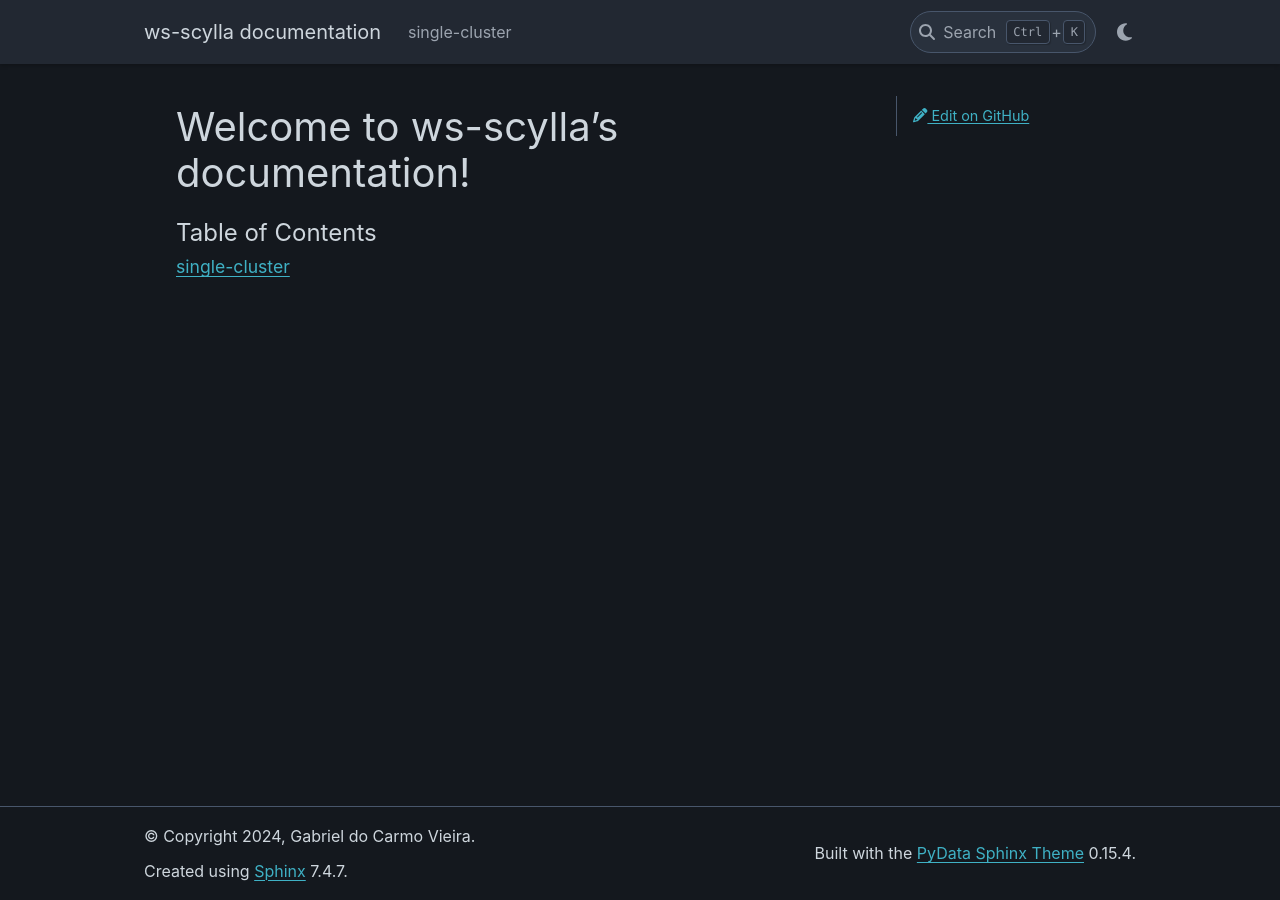
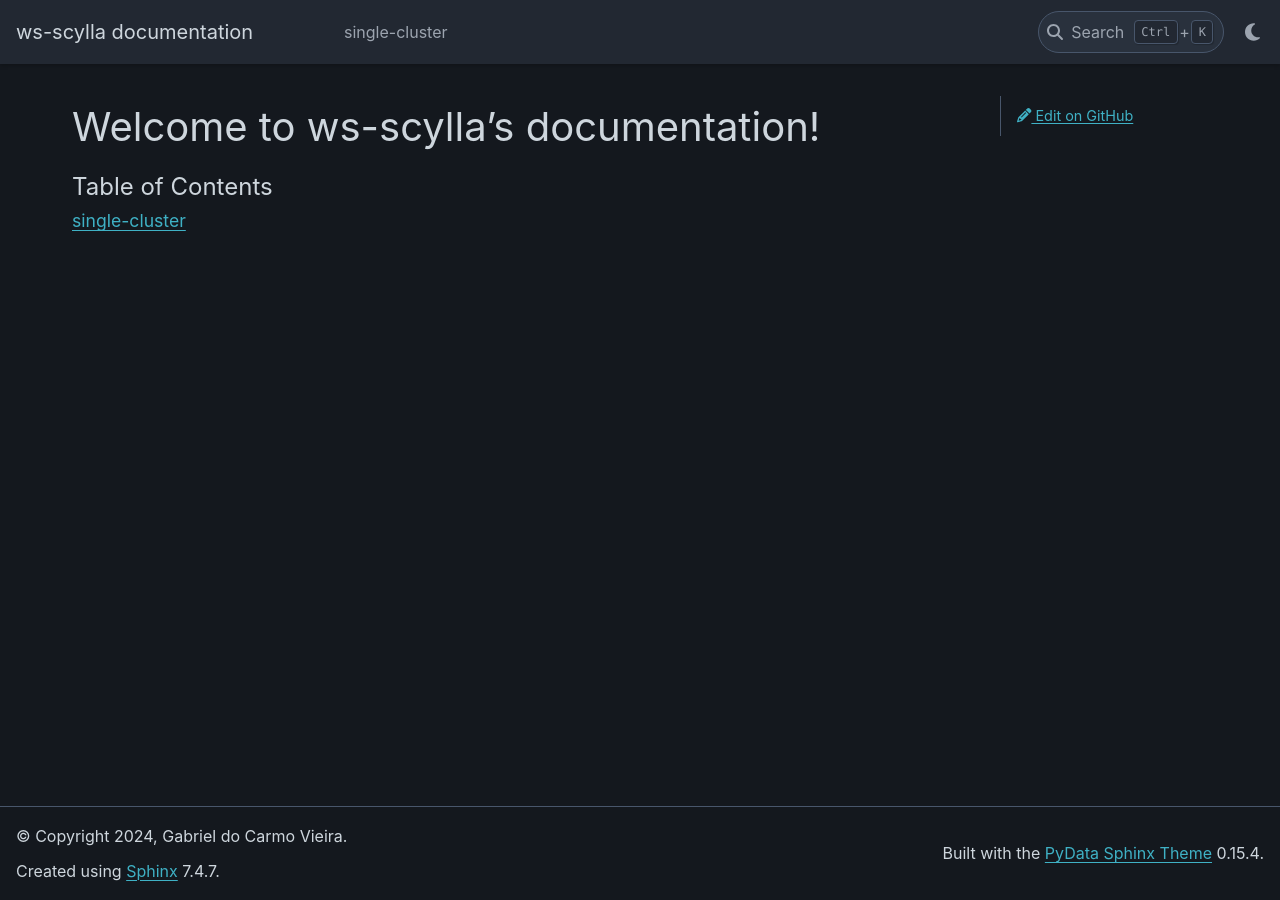
Before and after one commit to gvieira18/ws-scylla, a Sphinx documentation site: the page built from docs/source/index.rst, in a window 1280 px wide. Built offline with Sphinx 7.4.7 and the PyData theme 0.15.4, drawn with Linux system fonts in a browser that asks for light colours.

Commit message:
chore: remove custom css

```diff
--- a/docs/source/_static/styles/custom.css
+++ /dev/null
@@ -1,7 +0,0 @@
-.bd-main .bd-content .bd-article-container {
-    max-width: 80%; /* default is 60em */
-}
-
-.bd-page-width {
-    max-width: 80%; /* default is 88rem */
-}
--- a/docs/source/conf.py
+++ b/docs/source/conf.py
@@ -42,9 +42,6 @@ html_context = {
     "github_repo": "ws-scylla",
     "github_version": "develop/docs/source/"
 }
-html_css_files = [
-    'styles/custom.css'
-]
 favicons = {
     "rel": "icon",
     "href": "images/favicon.svg",
```
